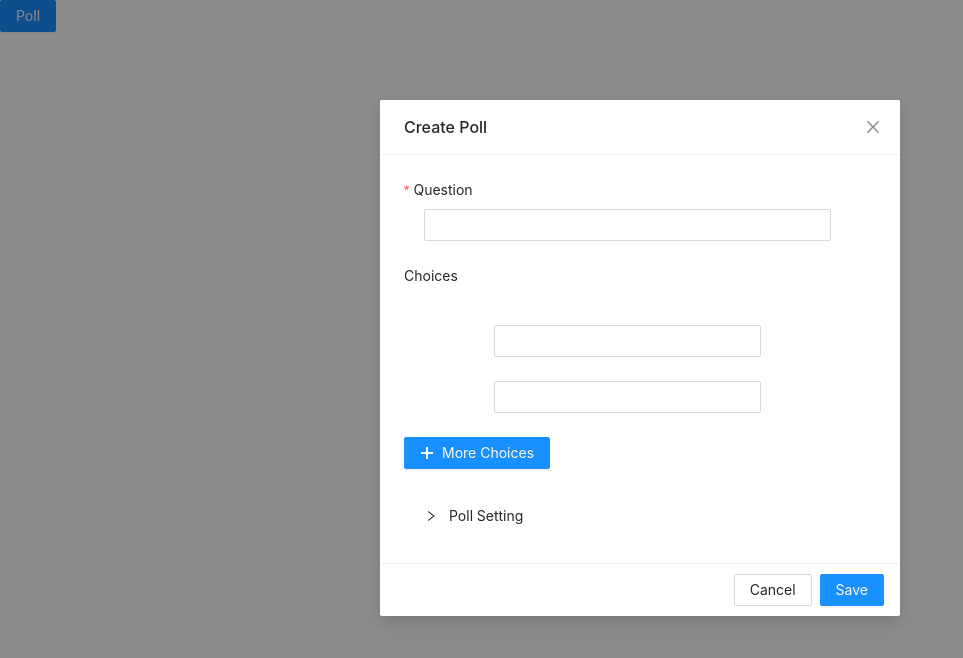
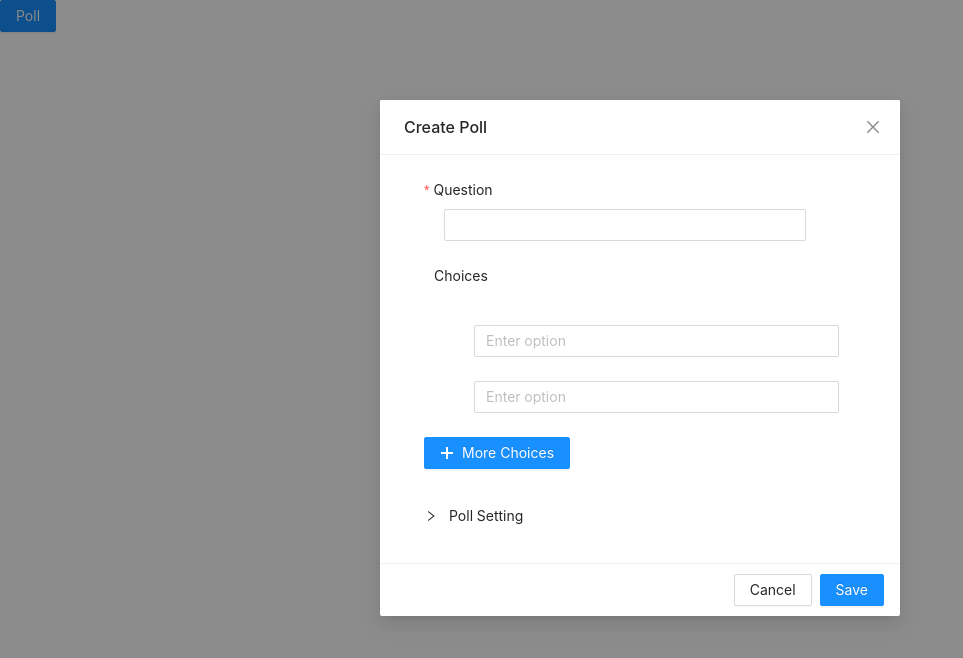
Before and after one commit to Amit-Sagar/Poll-form, a React (Create React App) app: page / in a window 1280 px wide. Both pictures are taken after a click on the button "Poll". Shown: the top 658 px of the page, without its empty margins (0-963 px from the left). Built offline with nearby package versions, Linux system fonts and the light colour scheme.

Commit message:
simplified code

```diff
--- a/src/App.js
+++ b/src/App.js
@@ -1,12 +1,11 @@
 import React from 'react';
-import Modal from './Modal';
-import './App.css';
+import CollectionsPage from './Modal';
 import 'antd/dist/antd.css';
 
 function App() {
   return (
     <div>
-          <Modal/>
+        <CollectionsPage/>
     </div>
   );
 }
--- a/src/CollapseDropDown.js
+++ b/src/CollapseDropDown.js
@@ -1,6 +1,7 @@
 import React from 'react'
-import {Collapse, Radio, Space, Tooltip,Form, Select} from 'antd';
+import {Collapse, Radio, Space,Form, Select,} from 'antd';
 import './App.css';
+import { InfoCircleOutlined } from "@ant-design/icons";
 
 
 class RadioOption extends React.Component {
@@ -18,39 +19,51 @@ class RadioOption extends React.Component {
   render() {
     const { value } = this.state;
     return (
-      <Form.Item name="modifier" >
-      <div>
-        <p>Poll Status</p>
+      <Form.Item name="modifier" label="Poll Status"
+      tooltip={{ title: 'When a poll is closed, visitors can no longer vote for it.', icon: <InfoCircleOutlined /> }}
+      >
       <Radio.Group onChange={this.onChange} value={value}>
         <Space direction="vertical">
           <Radio value={1}><span className="info-radio">Closed</span></Radio>
           <Radio value={2}><span className="info-radio">Active</span></Radio>
         </Space>
       </Radio.Group>
-          <div className="tooltip">
-              <Tooltip title="When a poll is closed, visitors can no longer vote for it.">
-                 <span className="info"><u>More Information?</u></span>
-              </Tooltip>
-           </div>
-          </div>
 
       </Form.Item>
     );
   }
 };
  const PollDuration = () => {
+
+  function onChange(value) {
+    console.log(`selected ${value}`);
+  }
+
   return (
-      <Form.Item name="poll-duration" label="Poll duration"  className="collection-create-form_last-form-item">
+      <Form.Item name="poll-duration" label="Poll duration"
+      tooltip={{ title: 'After this period,the poll will be closed automatically.', icon: <InfoCircleOutlined /> }}
+      >
            <Select
           placeholder="Unlimited"
-          options={[{ value: 'Unlimited' },{ value: '1 day' }, { value: '2 days' },{ value: '3 days' },{ value: '4 days' },{ value: '5 days' },{ value: '6 days' },{ value: '1week ' },{ value: '2 weeks' },{ value: '3 weeks' },{ value: '1 month' },
-          { value: '2 months' },{ value: '3 months' },{ value: '6 months' },{ value: '9 months' },{ value: '1 year' },]}
-        />
-                   <div className="tooltip">
-           <Tooltip title="After this period the poll will be closed automatically.">
-                 <span className="info"><u>More Information?</u></span>
-              </Tooltip>
-           </div>
+          onChange={onChange}
+        >
+          <Select.Option value="Unlimited">Unlimited</Select.Option>
+          <Select.Option value="1day">1day</Select.Option>
+          <Select.Option value="2days">2days</Select.Option>
+          <Select.Option value="3days">3days</Select.Option>
+          <Select.Option value="4days">4days</Select.Option>
+          <Select.Option value="5days">5days</Select.Option>
+          <Select.Option value="6days">6days</Select.Option>
+          <Select.Option value="1week">1week</Select.Option>
+          <Select.Option value="2weeks">2weeks</Select.Option>
+          <Select.Option value="3weeks">3weeks</Select.Option>
+          <Select.Option value="1month">1month</Select.Option>
+          <Select.Option value="2months">2months</Select.Option>
+          <Select.Option value="3months">3months</Select.Option>
+          <Select.Option value="6months">6months</Select.Option>
+          <Select.Option value="9months">9months</Select.Option>
+          <Select.Option value="1year">1year</Select.Option>
+         </Select>
        </Form.Item>
   )
 }
@@ -66,7 +79,8 @@ function CollapseDropDown() {
 
     <div id="collapse">
        <Collapse style={{background:'white'}} bordered={false} >
-    <Panel header="Poll Setting">
+    <Panel header="Poll Setting"
+    forceRender="true">
       {text}
       <PollDuration/>
     </Panel>
--- a/src/Modal.js
+++ b/src/Modal.js
@@ -1,8 +1,9 @@
 import React, { useState } from 'react';
-import { Button, Modal, Form, Input, } from 'antd';
+import { Button, Modal, Form, Input, Space} from 'antd';
 import CollapseDropDown from './CollapseDropDown';
 import './App.css';
-import MoreChoices from './MoreChoices';
+import axios from 'axios';
+import { MinusCircleOutlined, PlusOutlined } from "@ant-design/icons";
 
 
  const CollectionCreateForm = ({ visible, onCreate, onCancel }) => {
@@ -15,8 +16,9 @@ import MoreChoices from './MoreChoices';
       title="Create Poll"
       okText="Save"
       cancelText="Cancel"
+      style={{borderRadius:'32px'}}
       onCancel={onCancel}
-      onOk={() => {
+      onOk={ () => {
         form
           .validateFields()
           .then((values) => {
@@ -32,9 +34,11 @@ import MoreChoices from './MoreChoices';
         form={form}
         layout="vertical"
         name="form_in_modal"
-        initialValues={{
-          modifier: 'public',
-        }}
+        initialValues= {
+          {
+            options: [{option:""},{option:""}]
+          }
+        }
       >
         <Form.Item
           name="question"
@@ -45,14 +49,45 @@ import MoreChoices from './MoreChoices';
                       message: '*Question field is required.',
                     },
                   ]}
-        ><div className="question-input">
-              <Input style={{width:'90%'}}/>
-        </div>
+          style={{marginLeft:'20px'}}
+        >
+           <Input style={{width:'80%', marginLeft: '20px'}}/>
         </Form.Item>
-        <Form.Item>
+        <Form.Item style={{marginLeft:'30px'}}>
           <p>Choices</p>
         </Form.Item>
-           <MoreChoices/>
+        <Form.List
+        name="options"
+        >
+        {(fields, { add, remove }) => (
+          <>
+          {
+            fields.map (({key, name, fieldKey, ...restField}) =>
+            <Space  style={{ display: 'flex',marginLeft: '20px' }} align="baseline">
+              <Form.Item
+                  {...restField}
+                  name={[name, 'option']}
+                  fieldKey={[fieldKey, 'option']}
+                  rules={[{ required: true, message: 'Option required' }]}
+                >
+                  <Input style={{marginLeft:"50px", width:"125%"}} placeholder="Enter option"/>
+                </Form.Item>
+                {fields.length > 2 ? (
+                <MinusCircleOutlined style={{marginLeft:"130px"}} onClick={() => remove(name)} />
+                ) : null}
+                </Space>
+
+                )
+          }
+          <Form.Item style={{marginLeft: '20px'}}>
+              <Button type="primary" onClick={() => add()}  icon={<PlusOutlined />}>
+                More Choices
+              </Button>
+            </Form.Item>
+          </>
+        )}
+
+        </Form.List>
       <CollapseDropDown/>
       </Form>
     </Modal>
@@ -65,6 +100,40 @@ const CollectionsPage = () => {
   const onCreate = (values) => {
     console.log('Received values of form: ', values);
     setVisible(false);
+
+        const obj =  {
+          "title": values.question,
+          "group_content_access": 2,
+          "group_id": 40093,
+          "runtime": "0",
+          "active": 1,
+          "choice": [
+              {
+                  "chtext": values.option,
+              },
+              {
+                  "chtext": values.option,
+              },
+              {
+                  "chtext": values.option,
+                 }
+          ]
+
+      }
+
+        axios.post('https://dev.techtud.oslabs.app/api/v1.1/create_poll', {
+
+                           body : {obj},
+                             headers :{ 'Authorization' : `Bearer62672c86ec09275f16ee876612675af8f0c58f7f`,
+                           'Content-Type' :  'application/json'
+              }
+    })
+    .then(function (response) {
+      console.log(response);
+    })
+    .catch(function (error) {
+      console.log(error);
+    });
   };
 
   return (
@@ -82,6 +151,7 @@ const CollectionsPage = () => {
         onCreate={onCreate}
         onCancel={() => {
           setVisible(false);
+
         }}
       />
     </div>
--- a/src/MoreChoices.js
+++ /dev/null
@@ -1,41 +0,0 @@
-import { Form, Input, Button, Space } from 'antd';
-import { MinusCircleOutlined, PlusOutlined } from '@ant-design/icons';
-
-const MoreChoices = () => {
-
-  return (
-      <Form.List name="choices" label="Choices">
-        {(fields, { add, remove }) => (
-           <>
-           <Form.Item style={{paddingLeft: '90px'}}>
-                <Input style={{ width : '70%'}}/>
-                </Form.Item>
-                <Form.Item style={{paddingLeft: '90px'}}>
-                <Input style={{ width : '70%'}}/>
-                </Form.Item>
-            {fields.map(({ key, name, fieldKey, ...restField }) => (
-              <Space key={key} style={{ display: 'flex', marginBottom: 8}} align="baseline">
-                <Form.Item
-                  {...restField}
-                  name={[name, 'first']}
-                  fieldKey={[fieldKey, 'first']}
-                  style={{paddingLeft: '90px'}}
-                >
-                  <Input style={{width:'80%'}}/>
-                </Form.Item>
-                <MinusCircleOutlined onClick={() => remove(name)} />
-              </Space>
-            ))}
-            <Form.Item>
-
-
-              <Button type="primary" onClick={() => add()} icon={<PlusOutlined />}>
-                More Choices
-              </Button>
-            </Form.Item>
-          </>
-        )}
-      </Form.List>
-  );
-};
-export default MoreChoices;
```
Also changed, not shown: src/DragnDrop.js (+1 -54 lines), src/setupTests.js (deleted, +0 -5 lines), src/images/drag.jpg (deleted). Lines whose indentation alone changed are shown as unchanged.
